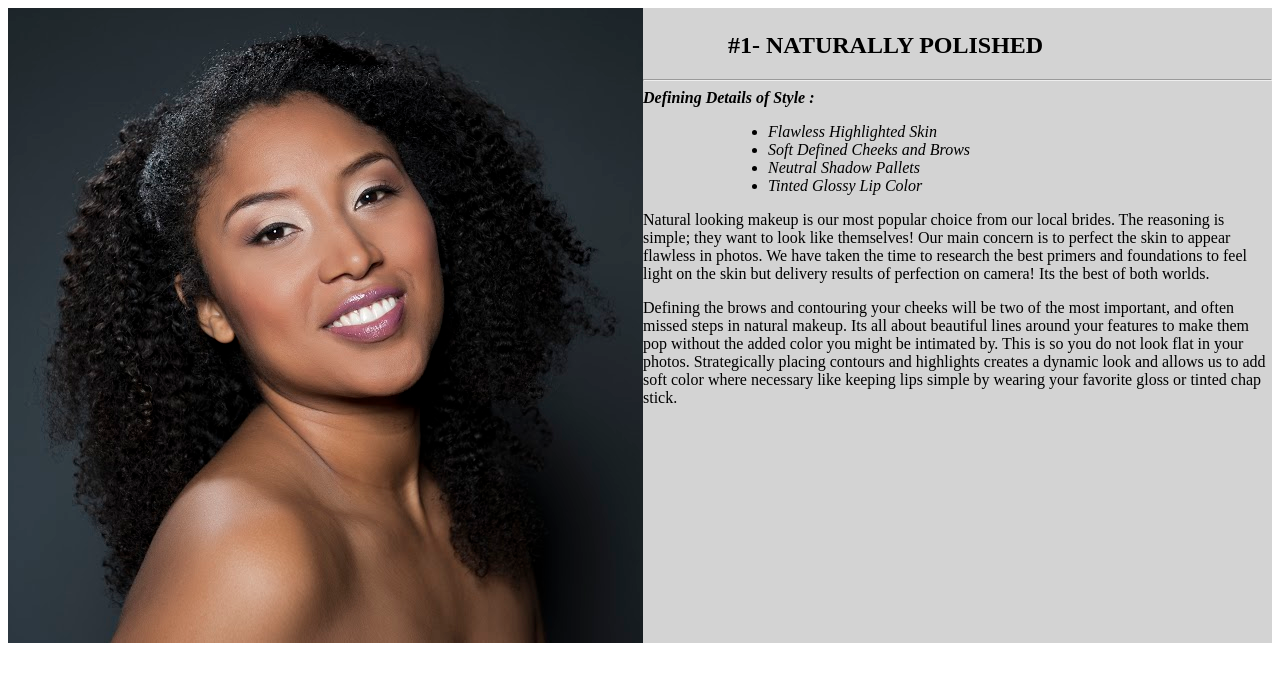
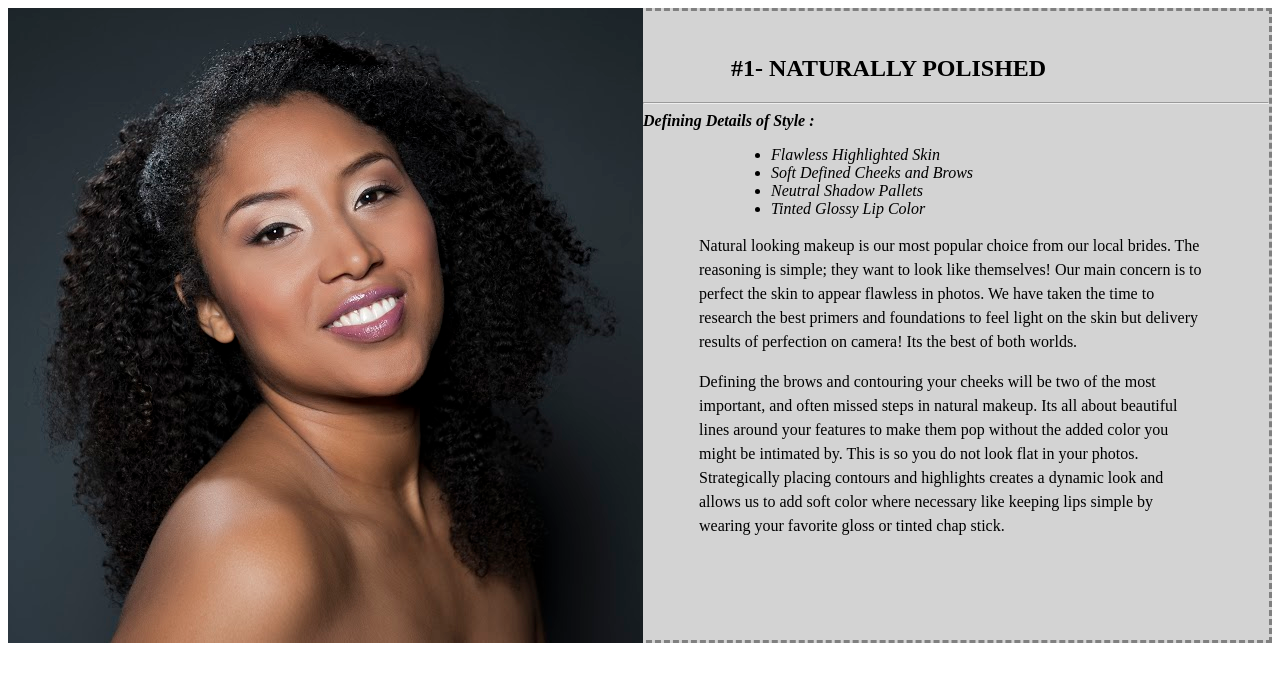
Before and after one commit to t-sierakowski/mwm, a plain HTML site: page index.html in a window 1280 px wide. Drawn offline with Linux system fonts and the light colour scheme.

Commit message:
margin style to section p

```diff
--- a/css/main.css
+++ b/css/main.css
@@ -12,9 +12,18 @@
   float: left;
 }
 
+.defining {
+  font-style: italic;
+  font-size: 1em;
+  font-weight: bold;
+  margin-left: 30em;
+}
+
 section {
   background-color: lightgray;
   height: 635px;
+  border-style: dashed;
+  border-color: gray;
 }
 
 section > h1 {
@@ -27,8 +36,8 @@ section > ul > li {
   margin-left: 45em;
 }
 
-.defining {
-  font-style: italic;
-  font-size: 1em;
-  font-weight: bold;
+section > p {
+  margin-left: 43em;
+  margin-right: 4em;
+  line-height: 1.5em;
 }
```
Also changed, not shown: index.html (+1 -0 lines).
